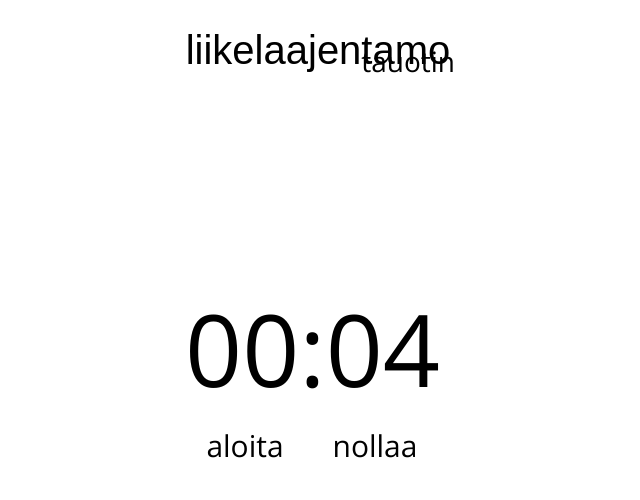
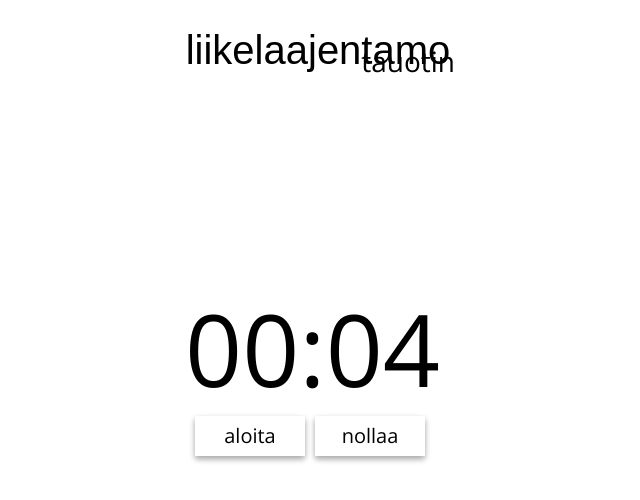
Before and after one commit to sandst1/movedoro, an Angular app: page / in a window 1280 px wide. Shown: the top 500 px of the page, without its empty margins (330-970 px from the left). Built offline with nearby package versions, Linux system fonts and the light colour scheme; a web font is replaced by a local one.

Commit message:
Button styles, resetting timer

```diff
--- a/src/app/pomodoro/pomodoro.component.html
+++ b/src/app/pomodoro/pomodoro.component.html
@@ -5,6 +5,7 @@
     [amount]="timerSec"
     (timeUp)="timeUp()"
     (timerStarted)="timerStarted()"
+    (resetTimer)="resetTimer()"
   >
   </app-timer>
 
--- a/src/app/pomodoro/pomodoro.component.ts
+++ b/src/app/pomodoro/pomodoro.component.ts
@@ -54,4 +54,11 @@ export class PomodoroComponent implements OnInit {
     }
   }
 
+  resetTimer() {
+    this.pomodoroActive = true;
+    this.timer.resetWith(this.pomodoroLength);
+    this.titleService.setSuffix(this.defaultSuffix);
+    this.titleService.setTitle('');
+  }
+
 }
--- a/src/app/timer/timer.component.css
+++ b/src/app/timer/timer.component.css
@@ -7,8 +7,8 @@
 }
 
 .timer-button {
-  font-size: 3em;
-  padding: 15px;
+  font-size: 2em;
+  padding: 5px;
   cursor: pointer;
   display: inline-block;
   width: 100px;
@@ -16,8 +16,18 @@
   line-height: 30px;
   text-align: center;
   outline: none;
+
+  box-shadow: 0 3px 6px rgba(0,0,0,0.16), 0 3px 6px rgba(0,0,0,0.23);
+}
+
+.timer-button:first-child {
+  margin-right: 5px;
+}
+
+.timer-button:nth-child(2) {
+  margin-left: 5px;
 }
 
 .timer-button:hover {
-  color: #cccccc;
+  box-shadow: 0 14px 28px rgba(0,0,0,0.25), 0 10px 10px rgba(0,0,0,0.22);
 }
--- a/src/app/timer/timer.component.html
+++ b/src/app/timer/timer.component.html
@@ -2,5 +2,7 @@
   {{time | timefmt}}
 </div>
 
-<span class="timer-button" (click)="toggle()">{{running ? 'pysäytä': 'aloita'}}</span>
-<span class="timer-button" (click)="reset()">nollaa</span>
+<div class="button-row">
+  <span class="timer-button" (click)="toggle()">{{running ? 'pysäytä': 'aloita'}}</span>
+  <span class="timer-button" (click)="reset()">nollaa</span>
+</div>
--- a/src/app/timer/timer.component.ts
+++ b/src/app/timer/timer.component.ts
@@ -23,6 +23,9 @@ export class TimerComponent implements OnInit {
 
   @Output()
   timerStarted = new EventEmitter();
+
+  @Output()
+  resetTimer = new EventEmitter();
 
   time:number = 0;
   running: boolean = false;
@@ -64,9 +67,7 @@ export class TimerComponent implements OnInit {
   }
 
   reset() {
-    clearInterval(this.intervalId);
-    this.running = false;
-    this.time = this.amount;
+    this.resetTimer.emit();
   }
 
   startWith(newTime: number) {
```
